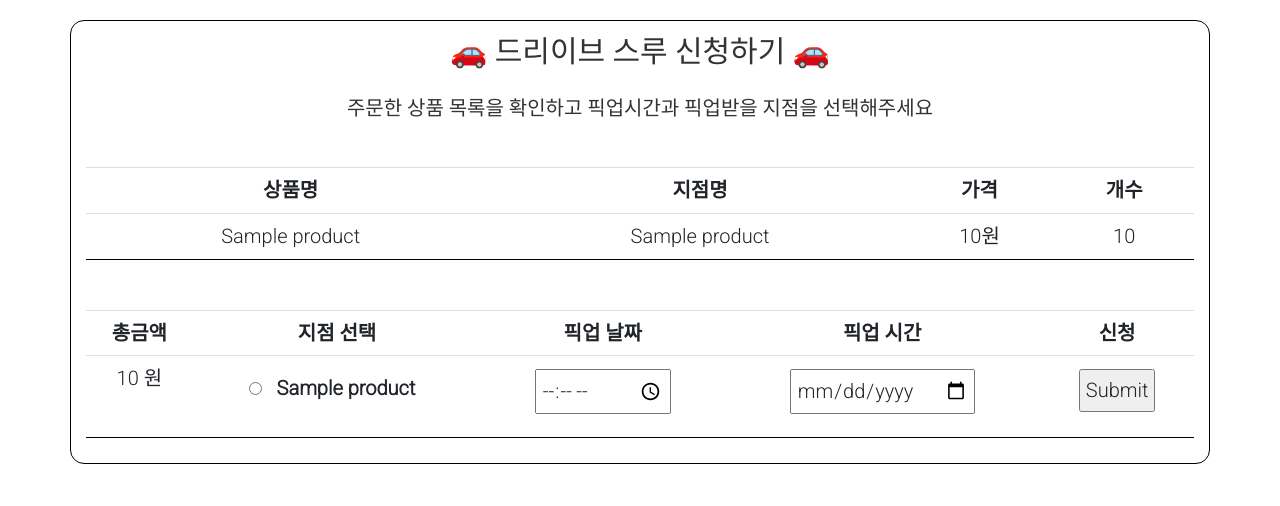
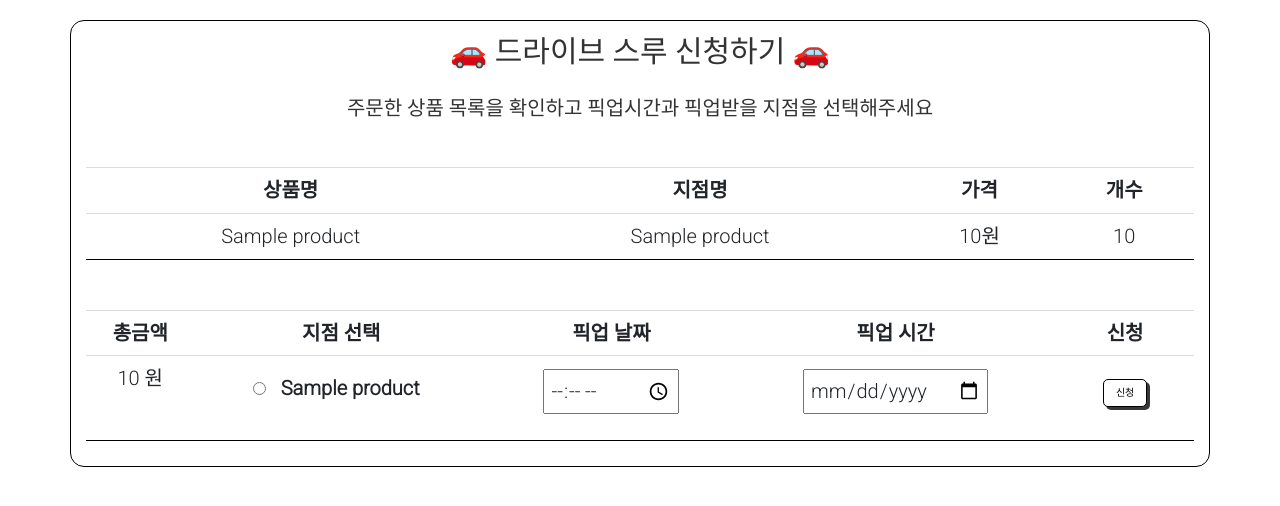
Before and after one commit to leecrossun/hackathon-lotteoff-python-django-2020, a Django app: template driveApp/templates/new.html in a window 1280 px wide. Shown: the part 100-606 px from the top of the page. Run offline with Django 3.2, Linux system fonts and the light colour scheme; tables that the repository leaves empty hold one stand-in row (values such as "Sample post"); the template is opened without the code that fills it: values that come from a table or form of the project are taken from there, most other values are stand-ins (such as "Sample title", 1, 10 or a date in 2020); some libraries are stand-ins or nearby versions.

Commit message:
오타 및 멘트 수정

```diff
--- a/cart/templates/cart.html
+++ b/cart/templates/cart.html
@@ -101,12 +101,12 @@
             <table class="table my_custom_table">
                 <thread class="my_custom_thread">
                     <tr>
-                        <th>주문 및 결제</th>
+                        <th>드라이브쓰루 신청</th>
                     </tr>
                 </thread>
                 <tbody>
                     <tr>
-                        <td>결제를 진행하기 전 장바구니 항목을 검토해주세요.</td>
+                        <td>드라이브쓰루는 현장 결제 시스템입니다.<br>주문한 상품을 수령하기 전 현장 결제를 진행해주시기 바랍니다.</td>
                     </tr>
                     <tr>
                         <td class="text-left">
@@ -117,7 +117,7 @@
             </table>
             <div class="mx-auto">
                 <a href="{%url 'shop:allProdCat'%}" class="btn btn-secondary btn-block my_custom_button">쇼핑 계속하기</a>
-                <a href="{% url 'new' %}" class="btn btn-secondary btn-block my_custom_button">드라이브 스루 신청하기</a>
+                <a href="{% url 'new' %}" class="btn btn-secondary btn-block my_custom_button">드라이브 스루 신청하기</a></a>
             </div>
         </div>
     </div>
--- a/driveApp/templates/new.html
+++ b/driveApp/templates/new.html
@@ -87,7 +87,7 @@
 {%block contents%}
 
 <div class="container">
-    <p class="title">🚗 드리이브 스루 신청하기 🚗</p>
+    <p class="title">🚗 드라이브 스루 신청하기 🚗</p>
     <p class="sub_title">주문한 상품 목록을 확인하고 픽업시간과 픽업받을 지점을 선택해주세요</p>
     <table class="table">
         <th>상품명</th>
@@ -128,7 +128,7 @@
                     <p><input type="date" name="date"></p>
                 </td>
                 <td>
-                    <p><input type="submit" value="Submit"></p>
+                    <p><input class="btn" type="submit" value="신청"></p>
                 </td>
             </form>
         </tr>
```
